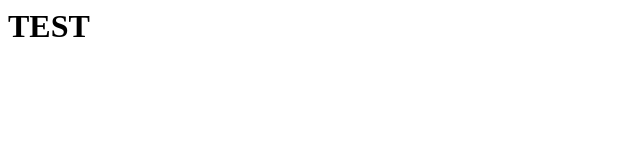
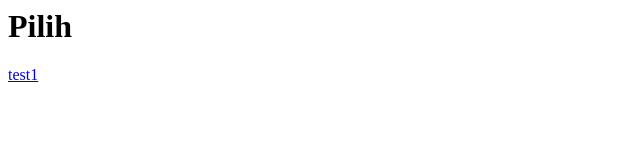
Before and after one commit to dylandy93/dylandy93.github.io, a plain HTML site: page index.html in a window 1280 px wide. Shown: the whole page, without its empty margins (0-640 px from the left). Drawn offline with Linux system fonts and the light colour scheme.

Commit message:
Update index.html

```diff
--- a/index.html
+++ b/index.html
@@ -1,5 +1,6 @@
 <html>
   <body>
-    <h1> TEST </h1>
+    <h1> Pilih </h1>
+    <p><a href="https://dylandy93.github.io/test1.html">test1</a></p>
   </body>
 </html>
```
